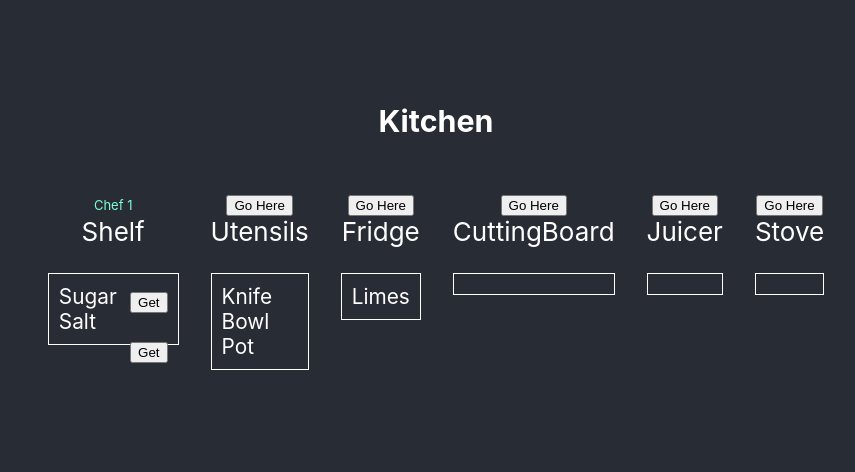
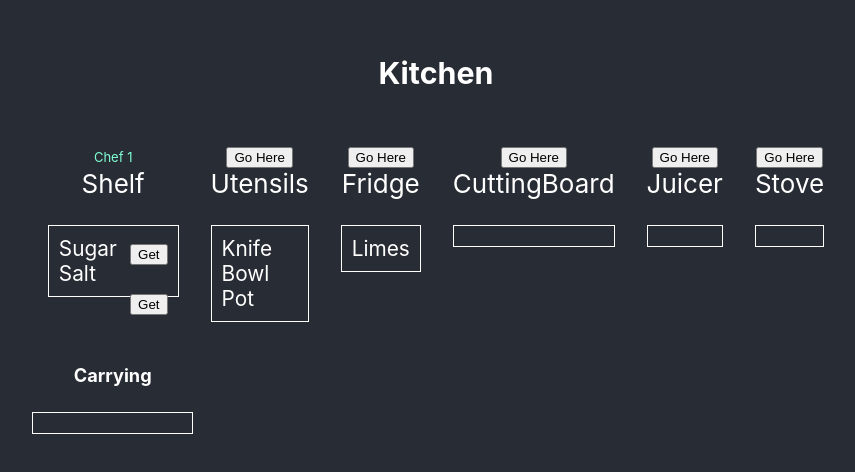
Before and after one commit to unoti/kitchenproto, a React (Create React App) app: page / in a window 1280 px wide. Shown: the part 158-630 px from the top of the page, without its empty margins (204-1059 px from the left). Built offline with nearby package versions, Linux system fonts and the light colour scheme.

Commit message:
show inventory

```diff
--- a/src/App.css
+++ b/src/App.css
@@ -42,3 +42,12 @@
   font-size: 50%;
   color: aquamarine;
 }
+
+.attached-player {
+  clear: both;
+  width: 20%;
+}
+
+.attached-player h3 {
+  font-size: 70%;
+}
--- /dev/null
+++ b/src/components/Chef.js
@@ -0,0 +1,12 @@
+export default function Chef({player}) {
+    return <div className="attached-player">
+        <h3>Carrying</h3>
+        <ul className="station-items">
+            {player.inventory.map((item) => (
+                <div key={item.id} className="station-item">
+                    {item.name}
+                </div>
+            ))}
+        </ul>
+    </div>
+}
--- a/src/components/kitchen.js
+++ b/src/components/kitchen.js
@@ -1,5 +1,8 @@
+import React, { useReducer } from 'react';
+
+import Chef from "./Chef"
 import Station from "./Station"
-import React, { useReducer } from 'react';
+
 
 const initialState = {
     people: [], // We'll seed this with a first player by submitting an action below.
@@ -104,10 +107,13 @@ export default function Kitchen({playerId}) {
         dispatch({ type: "MOVE_TO_STATION", personId: playerId, stationName}, [playerId]);
     }
 
+    // Find the attached player by their playerId.
+    const player = state.people.find(person => person.id === playerId);
+
     return <>
         <div className="kitchen">
             <h3>Kitchen</h3>
-            <div className="station-container">
+            <div className="stations-container">
                 {state.stations.map((station) => (
                     <Station key={station.name}
                         name={station.name}
@@ -118,6 +124,8 @@ export default function Kitchen({playerId}) {
                     />
                 ))}
             </div>
+
+            {player && <Chef player={player} />}
         </div>
     </>
 }
```
